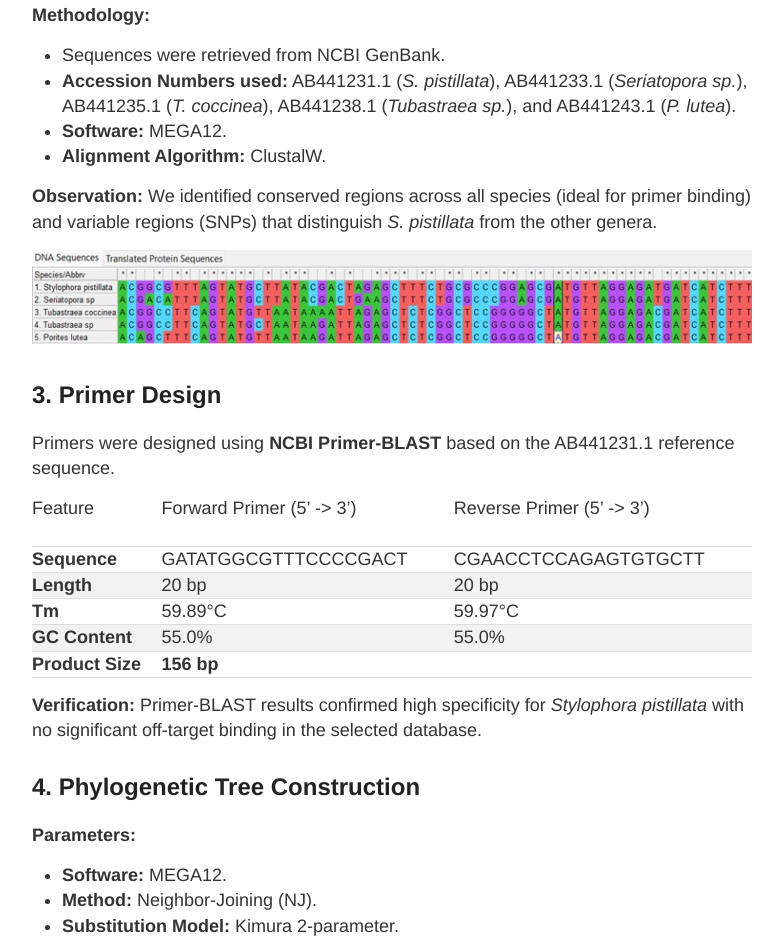
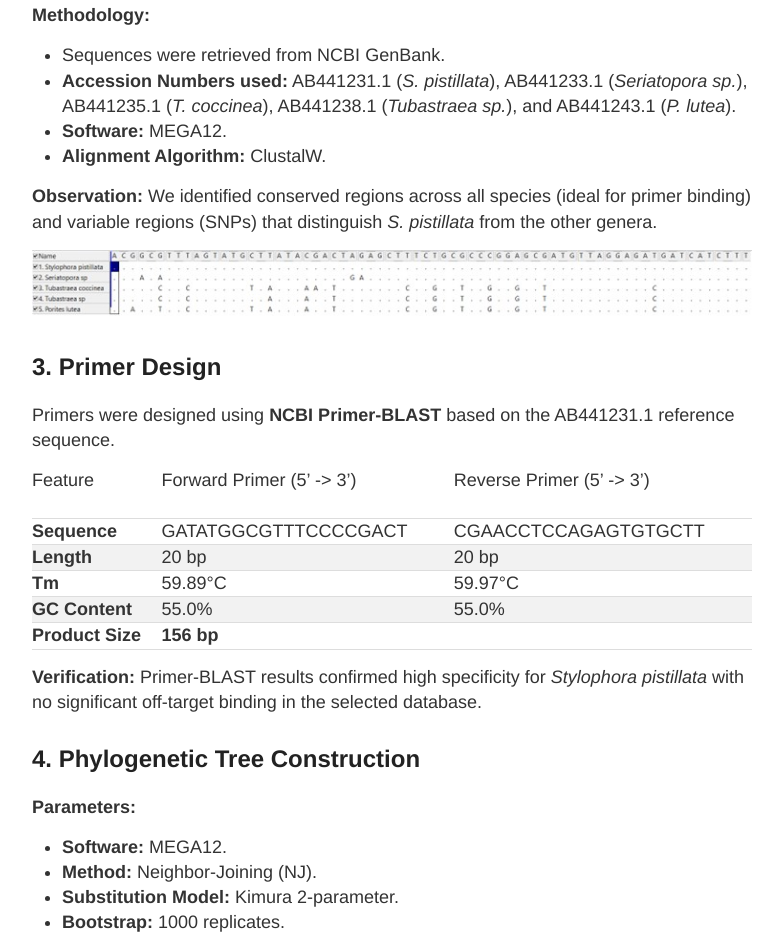
Before and after one commit to cori933/Corals-Lab-notebook, a Jekyll site: the page built from _posts/2026-05-11-coral-bioinformatics-lab.md, in a window 1280 px wide. Shown: the part 751-1693 px from the top of the page, without its empty margins (248-1031 px from the left). Built offline with Jekyll 4.4.1, drawn with Linux system fonts in a browser that asks for light colours.

Commit message:
Update 2026-05-11-coral-bioinformatics-lab.md

```diff
--- a/_posts/2026-05-11-coral-bioinformatics-lab.md
+++ b/_posts/2026-05-11-coral-bioinformatics-lab.md
@@ -23,7 +23,7 @@ The objective of this workflow is to design specific primers for the identificat
 **Observation:**
 We identified conserved regions across all species (ideal for primer binding) and variable regions (SNPs) that distinguish *S. pistillata* from the other genera.
 
-![Alignment Screenshot]({{ site.baseurl }}/images/alignment_1.jpg)
+![Alignment](../images/alignment_dots.jpg)
 
 ## 3. Primer Design
 Primers were designed using **NCBI Primer-BLAST** based on the AB441231.1 reference sequence.
@@ -48,7 +48,7 @@ Primers were designed using **NCBI Primer-BLAST** based on the AB441231.1 refere
 **Interpretation:**
 The phylogenetic tree confirms that *Stylophora pistillata* clusters with *Seriatopora sp.* with high bootstrap support, reflecting their shared family (Pocilloporidae). The *Tubastraea* species form a distinct sister clade, as expected.
 
-![Phylogenetic Tree]({{ site.baseurl }}/images/tree_final.png.jpg)
+![Phylogenetic Tree](../images/tree_final.jpg)
 
 ## References
 * [NCBI GenBank](https://www.ncbi.nlm.nih.gov/genbank/)
```
